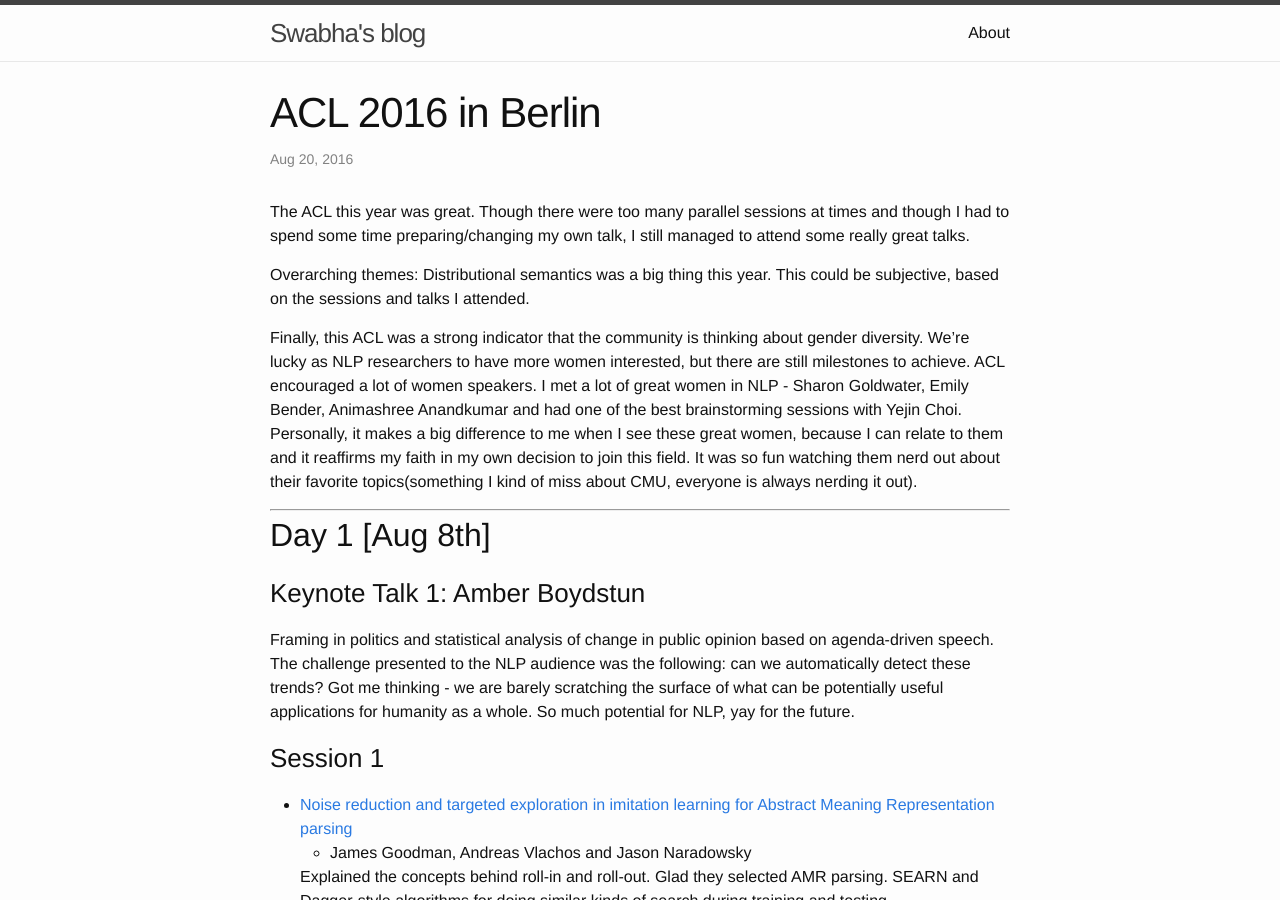
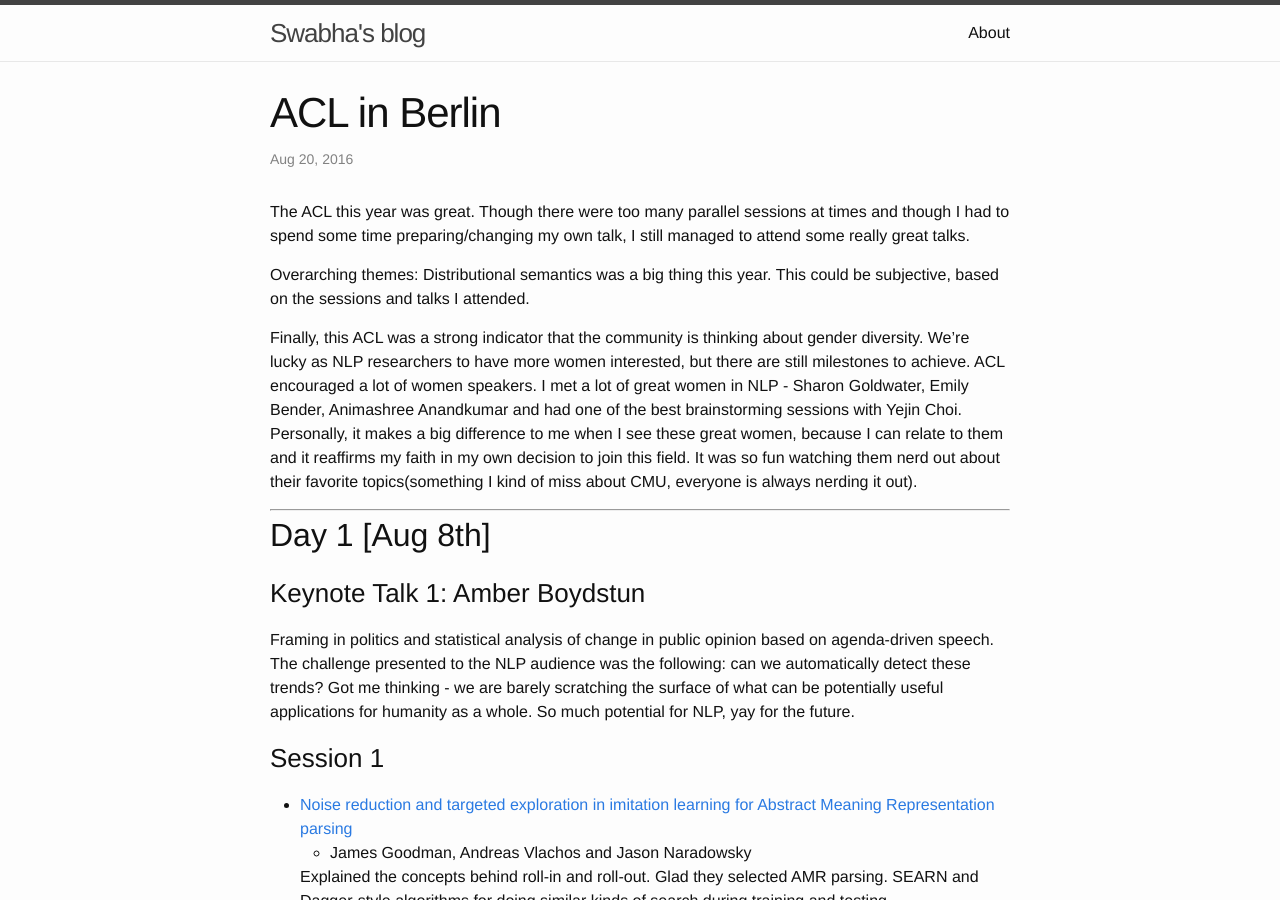
Before and after one commit to swabhs/blog, a Jekyll site: the page built from _posts/2016-08-20-acl-in-berlin.markdown, in a window 1280 px wide and 900 px high. Built offline with Jekyll 4.4.1, drawn with Linux system fonts in a browser that asks for light colours.

Commit message:
ACL blog with markdown

```diff
--- a/_posts/2016-08-20-acl.markdown
+++ b/_posts/2016-08-20-acl-in-berlin.markdown
@@ -1,9 +1,11 @@
 ---
 layout: post
-title:  "ACL 2016 in Berlin"
+title:  "ACL in Berlin"
 date:   2016-08-20 14:55:35 -0700
-categories: conferences
+categories: jekyll update
 ---
+
+
 The ACL this year was great. Though there were too many parallel sessions at times and though I had to spend some time preparing/changing my own talk, I still managed to attend some really great talks.
 
 Overarching themes: Distributional semantics was a big thing this year. This could be subjective, based on the sessions and talks I attended.
```
